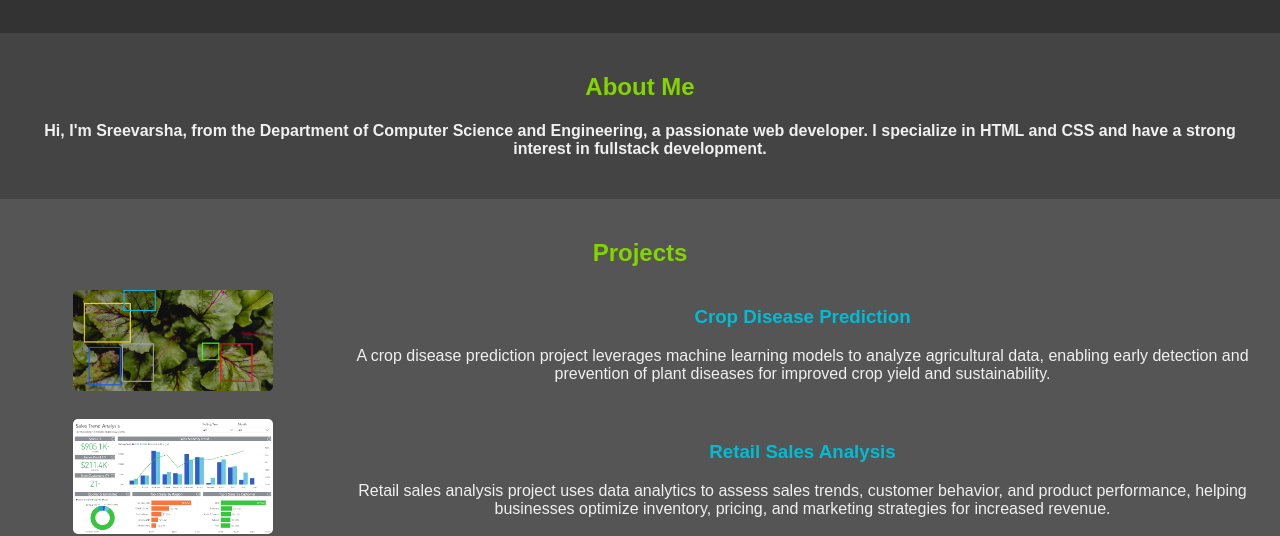
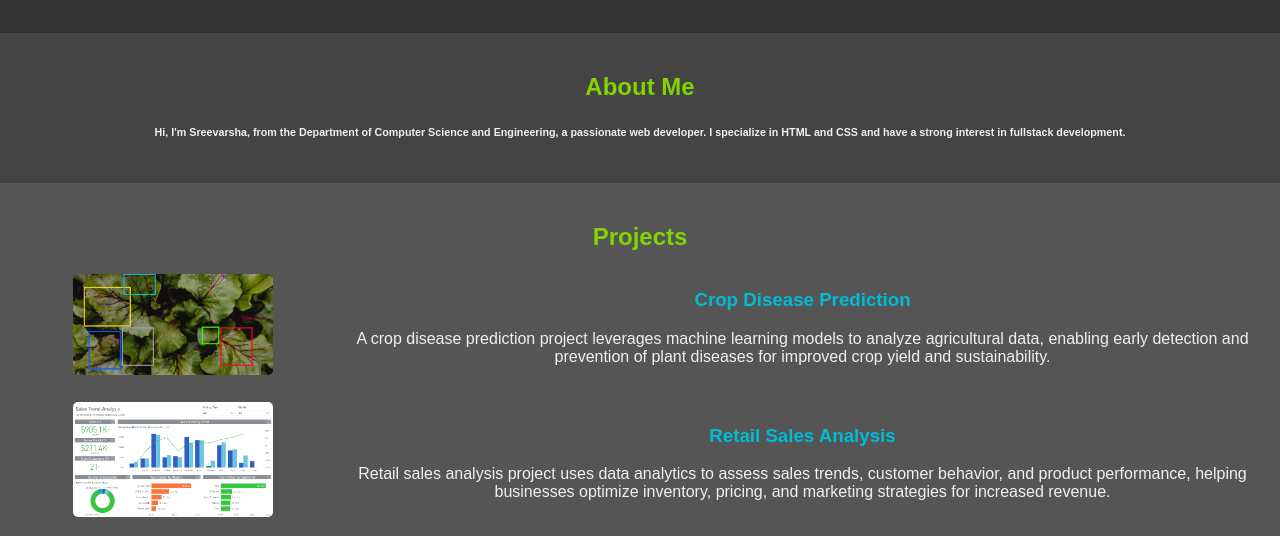
Before and after one commit to sreevarshad/Portfolio, a plain HTML site: page index.html in a window 1280 px wide. Shown: the part 281-817 px from the top of the page. Drawn offline with Linux system fonts and the light colour scheme; grey boxes are pictures that could not be loaded.

Commit message:
Update index.html

```diff
--- a/index.html
+++ b/index.html
@@ -20,7 +20,7 @@
             <td colspan="2" style="padding: 20px; background-color: #444;">
                 <section id="about">
                     <h2 style="color: #83d400;">About Me</h2>
-                    <h4>Hi, I'm Sreevarsha, from the Department of Computer Science and Engineering, a passionate web developer. I specialize in HTML and CSS and have a strong interest in fullstack development.</h4>
+                    <h6>Hi, I'm Sreevarsha, from the Department of Computer Science and Engineering, a passionate web developer. I specialize in HTML and CSS and have a strong interest in fullstack development.</h6>
                 </section>
             </td>
         </tr>
```
